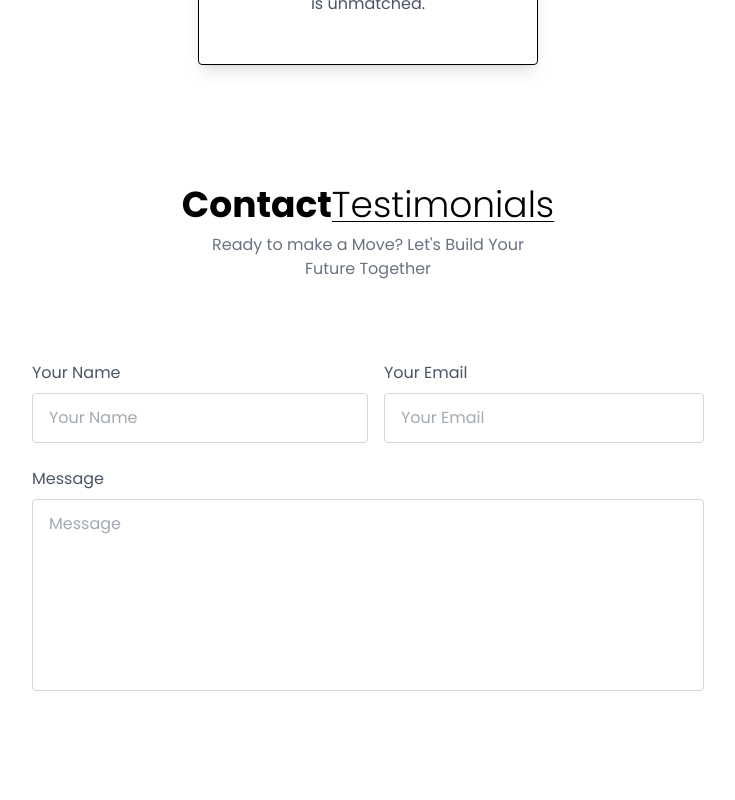
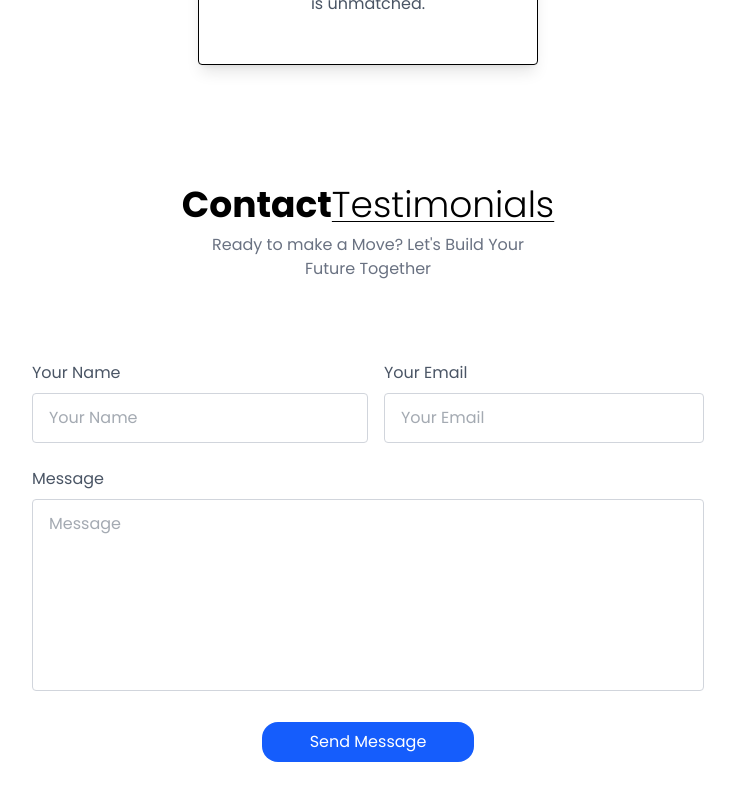
Before and after one commit to la3t0Masoud/Real-state, a React (Vite) app in the folder real-state/: page / in a window 1280 px wide. Shown: the part 3465-4265 px from the top of the page, without its empty margins (272-1007 px from the left). Built offline with nearby package versions, Linux system fonts and the light colour scheme.

Commit message:
API part is completed

```diff
--- a/real-state/src/components/Contact.jsx
+++ b/real-state/src/components/Contact.jsx
@@ -1,6 +1,32 @@
 import React from 'react'
 
 const Contact = () => {
+    const [result, setResult] = React.useState("");
+
+    const onSubmit = async (event) => {
+        event.preventDefault();
+        setResult("Sending....");
+        const formData = new FormData(event.target);
+
+        formData.append("access_key", "bc6f8599-d87c-45d5-8ee9-b246ec9d2231");
+
+        const response = await fetch("https://api.web3forms.com/submit", {
+        method: "POST",
+        body: formData
+        });
+
+        const data = await response.json();
+
+        if (data.success) {
+        setResult("");
+        alert("Form Submited Successfully")
+        event.target.reset();
+        } else {
+        console.log("Error", data);
+        alert(data.message)
+        setResult("");
+        }
+    };
   return (
     <div className='text-center p-6 py-20 lg:px-32 w-full overflow-hidden' id='Contact'>
         <h1 className='text-2xl sm:text-4xl font-bold mb-2 text-center'>
@@ -12,7 +38,7 @@ const Contact = () => {
         <p className='text-center text-gray-500 mb-12 max-w-80 mx-auto'>
             Ready to make a Move? Let's Build Your Future Together
         </p>
-        <form className='max-w-2xl mx-auto text-gray-600 pt-8'>
+        <form onSubmit={onSubmit} className='max-w-2xl mx-auto text-gray-600 pt-8'>
             <div className='flex flex-wrap'>
                 <div className='w-full md:w-1/2 text-left'>
                     Your Name
@@ -32,6 +58,9 @@ const Contact = () => {
                 <textarea className='w-full border border-gray-300 rounded py-3 px-4 mt-2 h-48 resize-none'
                 name="Message" placeholder='Message' required></textarea>
             </div>
+            <button className='bg-blue-600 text-white py-2 px-12 mb-10 rounded-2xl'>
+                {result ? result : "Send Message"}
+            </button>
         </form>
     </div>
   )
```
